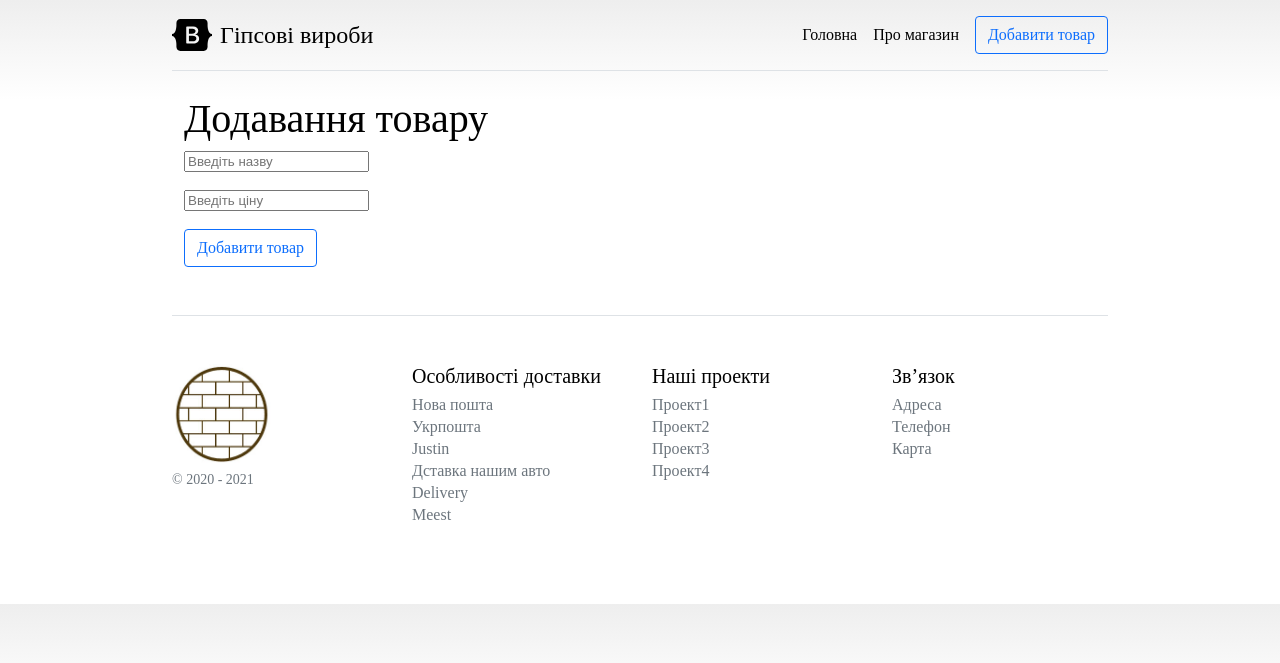
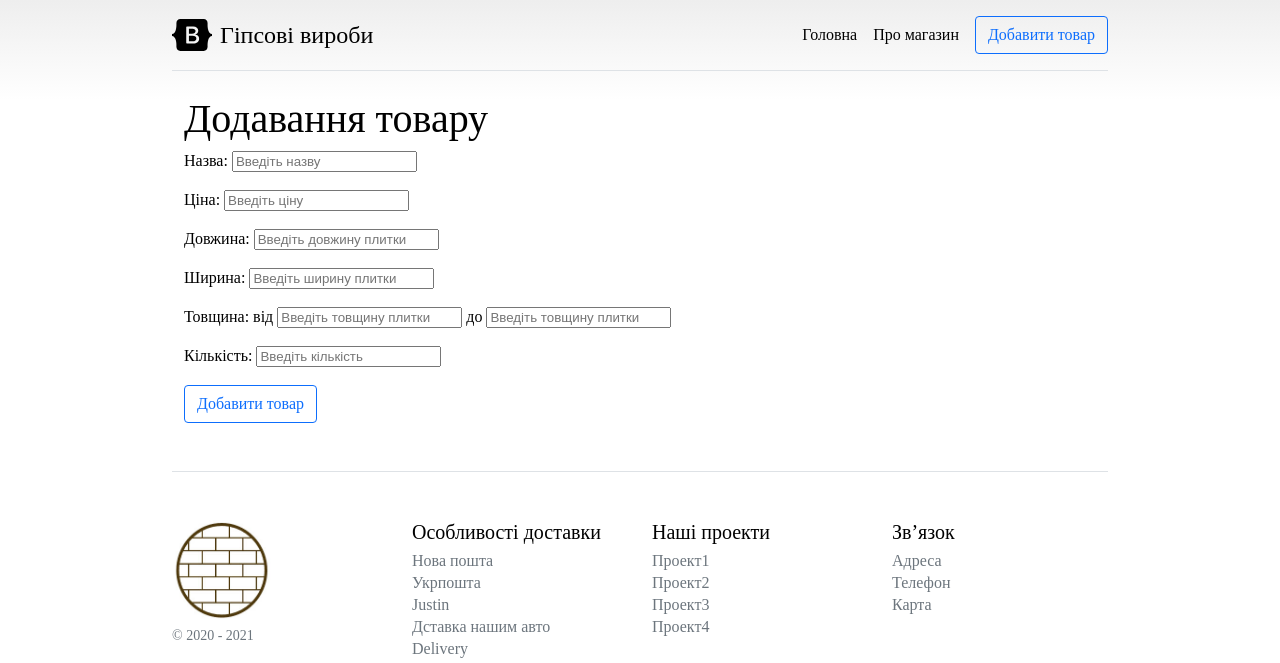
Before and after one commit to 0brain/shop, a Flask app: page /create in a window 1280 px wide. Shown: the top 663 px of the page. Run offline with Flask 2, Linux system fonts and the light colour scheme.

Commit message:
Додав нові характеристики товару в шаблон БД(клас Item), відобразив їх додавання в формі шаблону create.html, в шаблоні головної сторінки додав посилання на нові поля БД.

```diff
--- a/main.py
+++ b/main.py
@@ -10,7 +10,13 @@ db = SQLAlchemy(app)
 class Item(db.Model):
     id = db.Column(db.Integer, primary_key=True)
     title = db.Column(db.String(100), nullable=False)
-    price = db.Column(db.Integer,nullable=False)
+    price = db.Column(db.Integer, nullable=False)
+    length = db.Column(db.String(100), nullable=False)
+    width = db.Column(db.String(100), nullable=False)
+    thickness1 = db.Column(db.String(100), nullable=False)
+    thickness2 = db.Column(db.String(100), nullable=False)
+    quantity = db.Column(db.String(100), nullable=False)
+
     isActive = db.Column(db.Boolean, default=True)
     # text = db.Column(db.Text, nullable=False)
 
--- a/templates/create.html
+++ b/templates/create.html
@@ -8,8 +8,18 @@
 <div class="container">
     <h1>Додавання товару</h1>
     <form method="post">
-        <input type="text" class="form-control" name="title" id="title" placeholder="Введіть назву"><br><br>
-        <input type="number" class="form-control" name="price" id="price" placeholder="Введіть ціну"><br><br>
+        Назва: <input type="text" class="form-control" name="title" id="title" placeholder="Введіть назву"><br><br>
+        Ціна: <input type="number" class="form-control" name="price" id="price" placeholder="Введіть ціну"><br><br>
+        Довжина: <input type="number" class="form-control" name="length" id="length" placeholder="Введіть довжину плитки"><br><br>
+        Ширина: <input type="number" class="form-control" name="width" id="width" placeholder="Введіть ширину плитки"><br><br>
+        Товщина: від <input type="number" class="form-control" name="thickness1" id="thickness1" placeholder="Введіть товщину плитки">
+         до <input type="number" class="form-control" name="thickness2" id="thickness2" placeholder="Введіть товщину плитки"><br><br>
+        Кількість: <input type="number" class="form-control" name="quantity" id="quantity" placeholder="Введіть кількість"><br><br>
+
+
+
+
+
         <button class="btn btn-outline-primary" type="submit">Добавити товар</button>
     </form>
 </div>
```
Also changed, not shown: templates/index.html (+4 -4 lines), shop.db.
